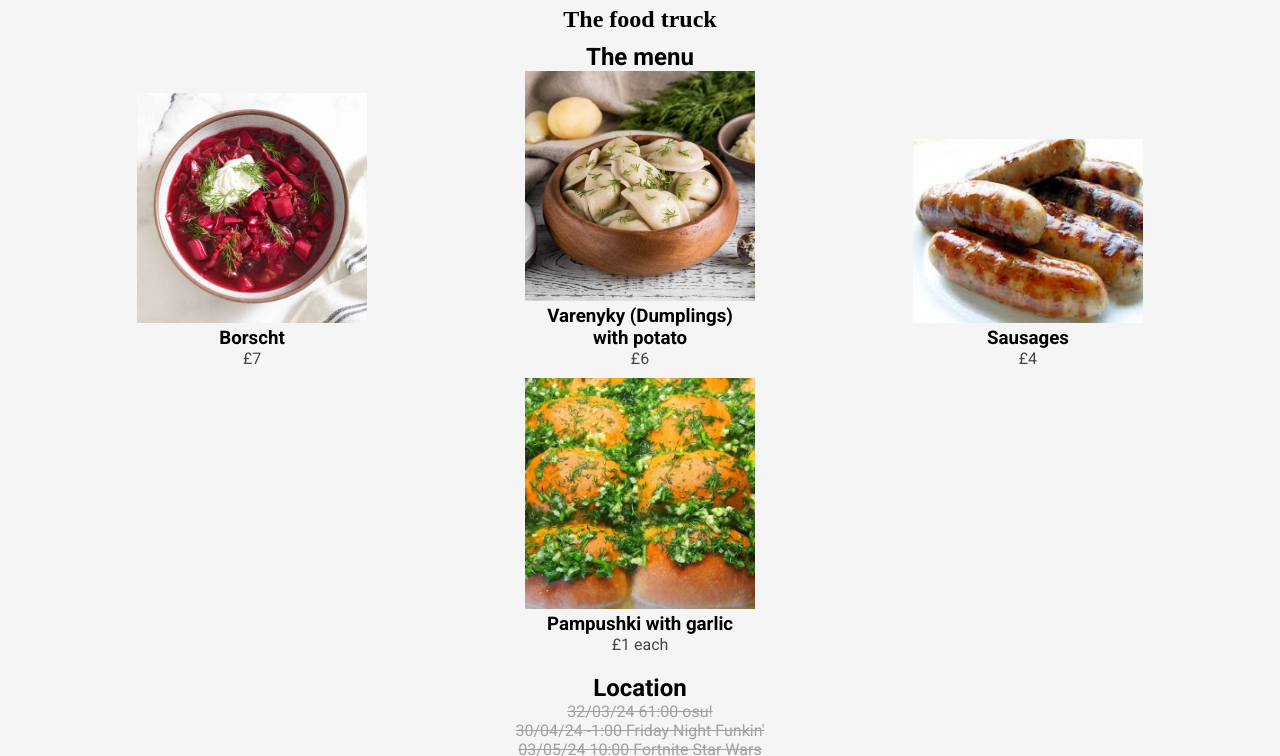
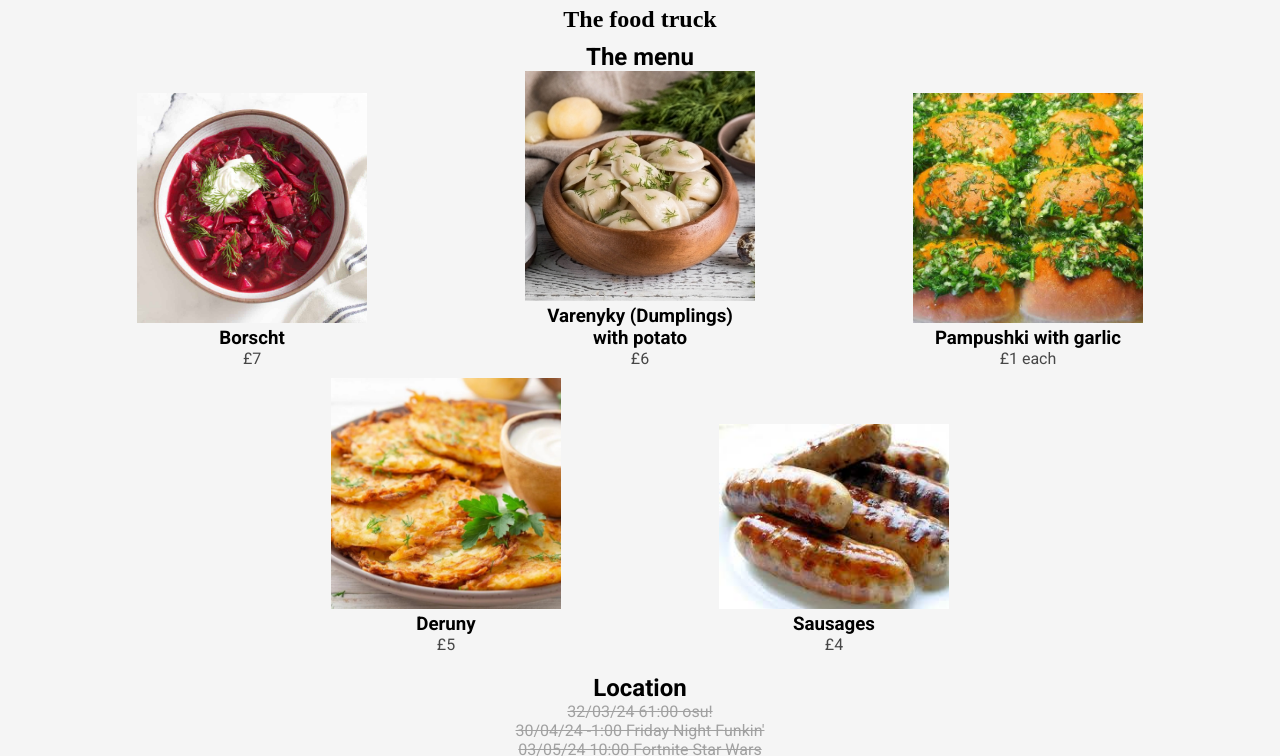
Before and after one commit to Andrii-Avramenko/buisness-website, a plain HTML site: page index.html in a window 1280 px wide. Shown: the part 57-813 px from the top of the page. Drawn offline with Linux system fonts and the light colour scheme.

Commit message:
Menu-update

```diff
--- a/index.html
+++ b/index.html
@@ -10,7 +10,7 @@
 </head>
 <body>
   <header>
-    <a href="index.html" id="hlogo">
+    <a href="./index.html" id="hlogo">
       <span>Volodymyrovychos foods</span>
     </a>
     <address>
@@ -36,14 +36,19 @@
           <span>£6</span>
         </li>
         <li>
+          <img src="./pictures/menu/pampushki.jpg" alt="Pampushki with garlic">
+          <h3>Pampushki with garlic</h3>
+          <span>£1 each</span>
+        </li>
+        <li>
+          <img src="./pictures/menu/deruny.jpg" alt="Deruny">
+          <h3>Deruny</h3>
+          <span>£5</span>
+        </li>
+        <li>
           <img src="./pictures/menu/sausages.jpg" alt="Sausages">
           <h3>Sausages</h3>
           <span>£4</span>
-        </li>
-        <li>
-          <img src="./pictures/menu/pampushki.jpg" alt="Pampushki with garlic">
-          <h3>Pampushki with garlic</h3>
-          <span>£1 each</span>
         </li>
       </ul>
     </section>
```
Also changed, not shown: pictures/menu/deruny.jpg (added).
